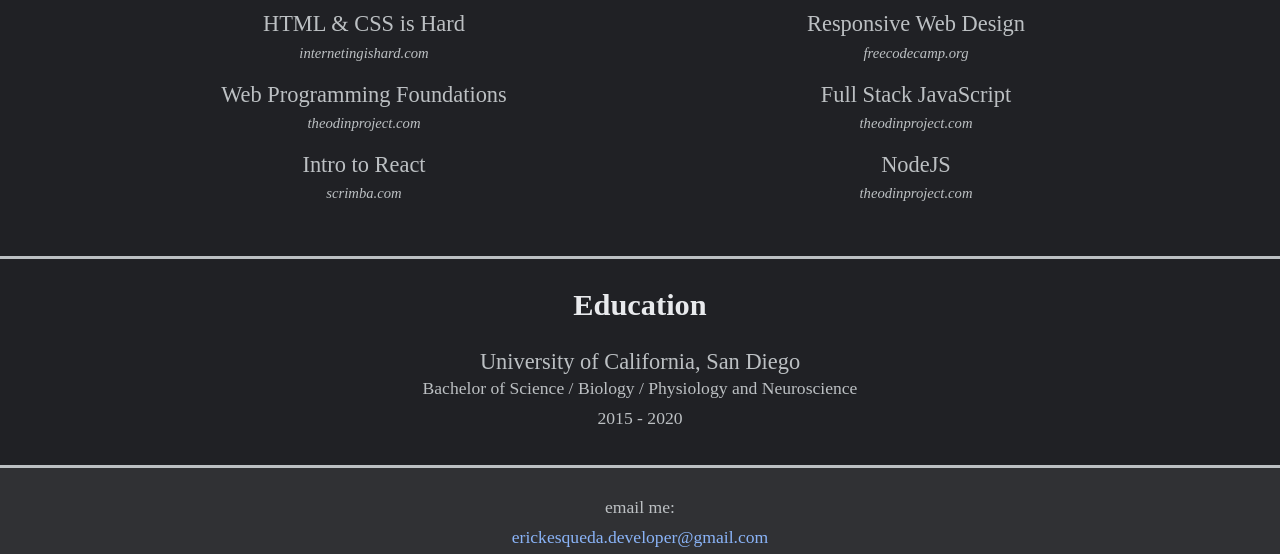
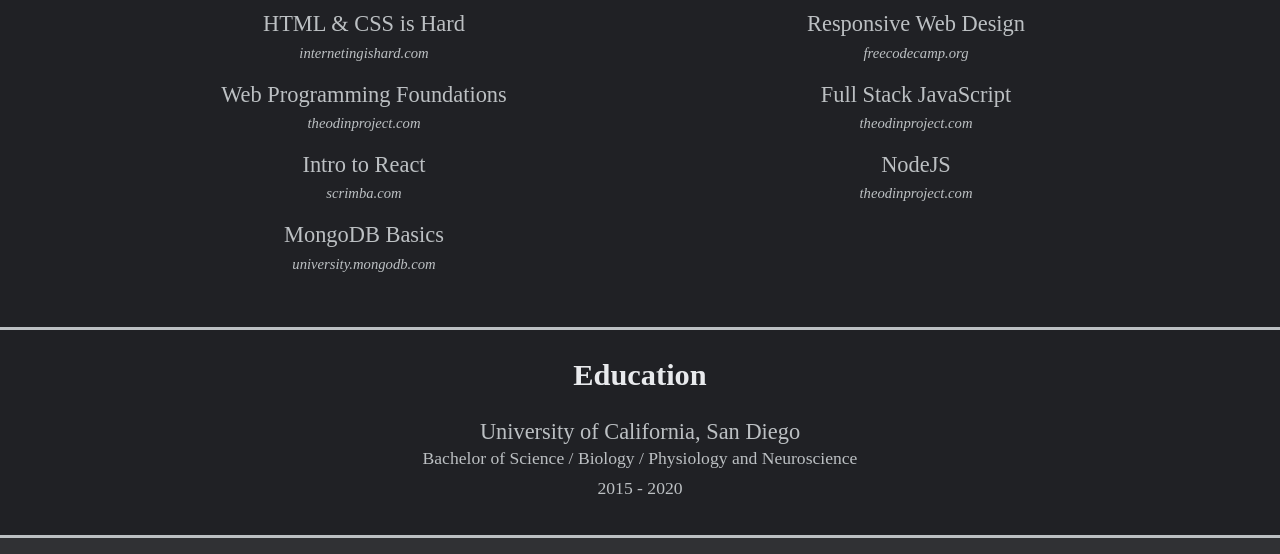
Before and after one commit to solovinomuncher/portfolio, a plain HTML site: page index.html in a window 1280 px wide. Shown: the part 2041-2595 px from the top of the page. Drawn offline with Linux system fonts and the light colour scheme.

Commit message:
added new course to list

```diff
--- a/index.html
+++ b/index.html
@@ -122,6 +122,10 @@
                     <h3><a class="un" href="https://www.theodinproject.com/paths/full-stack-javascript/courses/nodejs" target="_blank">NodeJS</a></h3>
                     <p id="portfolio"><small><em>theodinproject.com</em></small></p>
                 </li>
+                <li class="courses-and-training__list__items">
+                    <h3><a class="un" href="https://university.mongodb.com/courses/M001/about" target="_blank">MongoDB Basics</a></h3>
+                    <p id="portfolio"><small><em>university.mongodb.com</em></small></p>
+                </li>
             </ul>
         </section>
         <section class="education">
```
